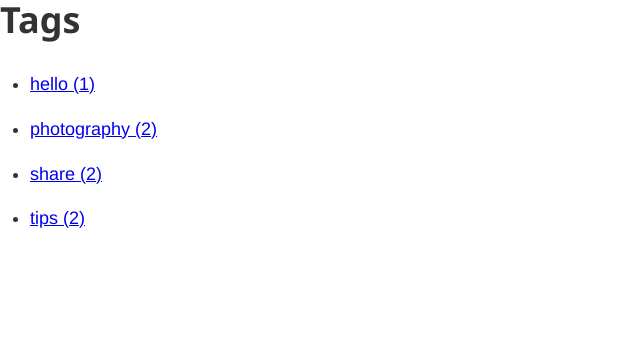
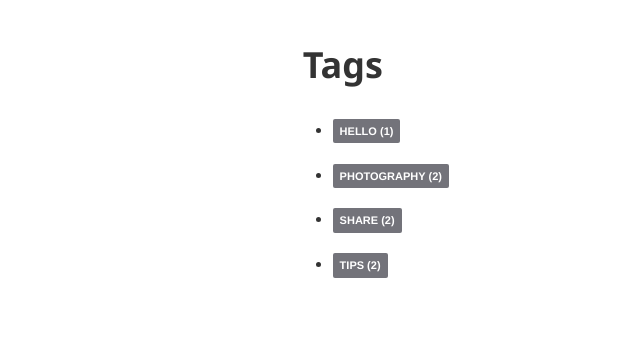
Before and after one commit to anlt149/gatsby_blog, a Gatsby site: page /tags in a window 1280 px wide. Shown: the whole page, without its empty margins (0-640 px from the left). Built offline with nearby package versions, Linux system fonts and the light colour scheme; Gatsby itself is replaced by a stand-in of ours; some packages are replaced by stand-ins of ours.

Commit message:
[dev] Customize UI for Tags page

```diff
--- a/src/pages/tags.js
+++ b/src/pages/tags.js
@@ -7,7 +7,9 @@ import kebabCase from "lodash/kebabCase"
 // Components
 import { Helmet } from "react-helmet"
 import { Link, graphql } from "gatsby"
-
+import "../templates/layout.css"
+import "../templates/tags.css"
+import { rhythm } from "../utils/typography"
 
 const TagsPage = ({
   data: {
@@ -17,14 +19,20 @@ const TagsPage = ({
     },
   },
 }) => (
-  <div>
-    <Helmet title={title} />
+  <div
+      style={{
+        marginLeft: `auto`,
+        marginRight: `auto`,
+        maxWidth: rhythm(24),
+        padding: `${rhythm(1.5)} ${rhythm(3 / 4)}`,
+      }}
+    >
     <div>
-      <h1>Tags</h1>
+      <h1 className="tag-header">Tags</h1>
       <ul>
         {group.map(tag => (
           <li key={tag.fieldValue}>
-            <Link to={`/tags/${kebabCase(tag.fieldValue)}/`}>
+            <Link to={`/tags/${kebabCase(tag.fieldValue)}/`} className="chip tag">
               {tag.fieldValue} ({tag.totalCount})
             </Link>
           </li>
--- a/src/templates/tags.css
+++ b/src/templates/tags.css
@@ -2,10 +2,15 @@
     text-decoration: none;
     text-transform: uppercase;
     color: cornflowerblue;
+    list-style: none;
 }
 
 .tag:visited {
     text-decoration: none;
+}
+
+.tag-all {
+    float: right;
 }
 
 .tag-date {
```
Also changed, not shown: src/templates/tags.js (+5 -6 lines).
